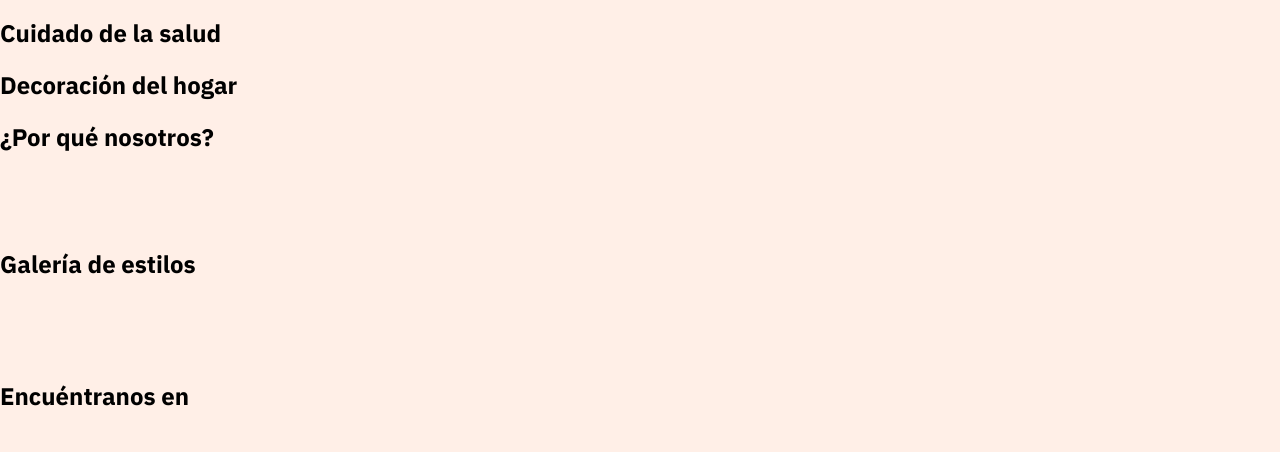
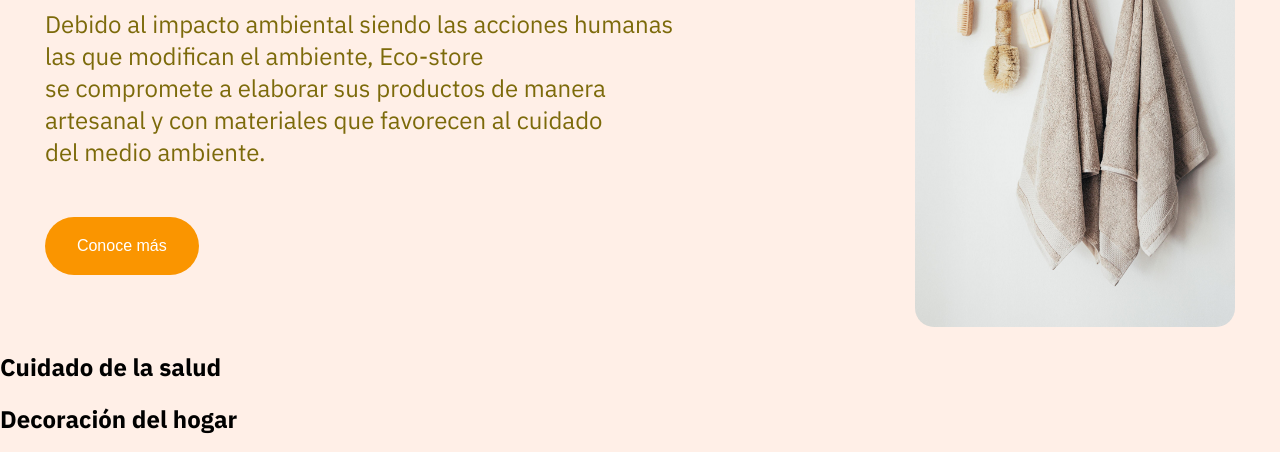
Before and after one commit to angelfgdeveloper/ecostore-landing-page-sass, a plain HTML site: page index.html in a window 1280 px wide. Shown: the part 263-715 px from the top of the page. Drawn offline with Linux system fonts and the light colour scheme.

Commit message:
Estilos del article

```diff
--- a/index.html
+++ b/index.html
@@ -56,13 +56,18 @@
 
       <div class="impact-section">
         <h1>Impacto ecológico</h1>
-        <p>Debido al impacto ambiental siendo las acciones humanas las que modifican el ambiente, Eco-store se
-          compromete a elaborar sus productos de manera artesanal y con materiales que favorecen al cuidado del medio
-          ambiente.</p>
+        <p>
+          Debido al impacto ambiental siendo las acciones humanas <br>
+          las que modifican el ambiente, Eco-store <br> se compromete a elaborar sus productos de manera <br>
+          artesanal y con materiales que favorecen al cuidado <br>
+          del medio ambiente.
+        </p>
         <button>Conoce más</button>
       </div>
 
-      <div class="image-section"></div>
+      <div class="image-section">
+        <img src="./assets/img/main-2.jpg" alt="">
+      </div>
 
     </article>
 
--- a/scss/main.scss
+++ b/scss/main.scss
@@ -1,11 +1,15 @@
-/* Variables globales */
+/* Variables de colores globales */
 $primary_color      : #FFEFE7;
 $secondary_color    : #FFDAC6;
 $tertiary_color     : #BABD8D;
 $primary_text_color : #7C6A0A;
+$quaternion-color   : #FA9500;
 
-/* Tipografica */
-$font-stack : 'IBM Plex Sans', sans-serif;
+/* Tipografía */
+$font-stack: 'IBM Plex Sans', sans-serif;
+
+/* Fuente de parrafos */
+$paragraph-size: 1.5em;
 
 body {
   margin: 0;
@@ -24,7 +28,7 @@ nav {
 
   // Anidar etiquetas
   p {
-    font-size: 1.5em;
+    font-size: $paragraph-size;
     padding-left: 30px;
   }
 
@@ -42,13 +46,61 @@ nav {
   }
 }
 
-main {
-  background-color: $primary_color;
+article {
+  width: auto;
+  color: $primary_text_color;
+  padding-left: 45px;
+  padding-right: 45px;
+  display: flex;
+  justify-content: space-between;
+
+  .impact-section {
+    // width: 50%;
+    display: flex;
+    flex-direction: column;
+    padding-top: 50px;
+    gap: 25px;
+  }
+
+  h1 {
+    font-size: 3em;
+    padding: 0px;
+    margin: 0px;
+  }
+
+  p {
+    font-size: $paragraph-size;
+  }
+
+  button {
+    width: 12vw;
+    padding: 20px;
+    background-color: $quaternion-color;
+    border-style: none;
+    cursor: pointer;
+    border-radius: 35px;
+    color: white;
+    font-size: 1em;
+  }
+
+  // .image-section {
+  //   // width: 50%;
+  //   img {
+  //     width: 25vw;
+  //     border-radius: 19px;
+  //   }
+  // }
+
+  img {
+    width: 25vw;
+    border-radius: 19px;
+  }
+
 }
 
 footer {
-  $background: #FA9500; // Variable local
-  background-color: $background;
+  // $background: #FA9500; // Variable local
+  background-color: $quaternion-color;
   width: 100%;
   height: 250px;
 }
```
Also changed, not shown: css/main.css, 1 other file.
